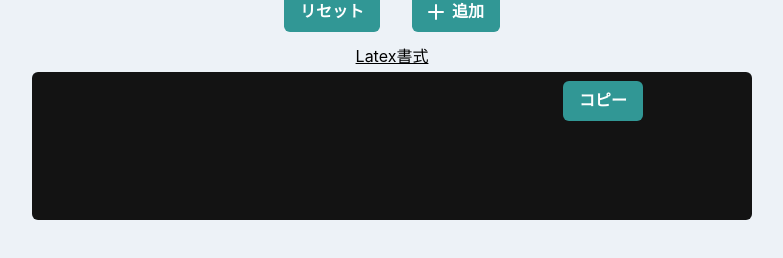
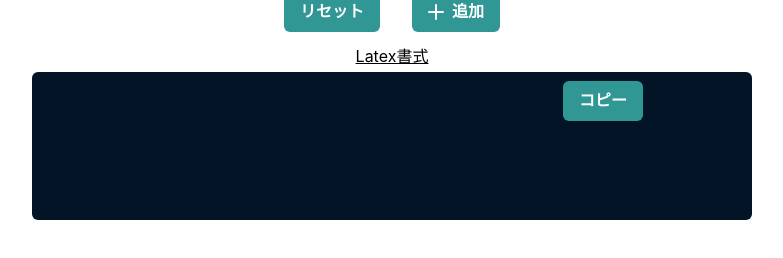
Before and after one commit to haru960197/LatexFigureManager, a React (Create React App) app: page / in a window 1280 px wide. Shown: the part 228-486 px from the top of the page, without its empty margins (248-1031 px from the left). Built offline with nearby package versions, Linux system fonts and the light colour scheme.

Commit message:
[update] 色を変更

```diff
--- a/src/components/LatexFormat.js
+++ b/src/components/LatexFormat.js
@@ -32,7 +32,7 @@ export const LatexFormat = ({ newFileInfo }) => {
                     cols="65"
                     rows="6"
                     color="teal.200"
-                    backgroundColor="blackAlpha.900"
+                    backgroundColor="#031426"
                     border={false}
                     resize="none"
                     isReadOnly={true}
--- a/src/theme/theme.js
+++ b/src/theme/theme.js
@@ -4,7 +4,7 @@ const theme = extendTheme({
     styles: {
         global: {
             body: {
-                backgroundColor: "gray.100",
+                backgroundColor: "whiteAlpha",
                 color: "white.800",
             },
             p: {
```
